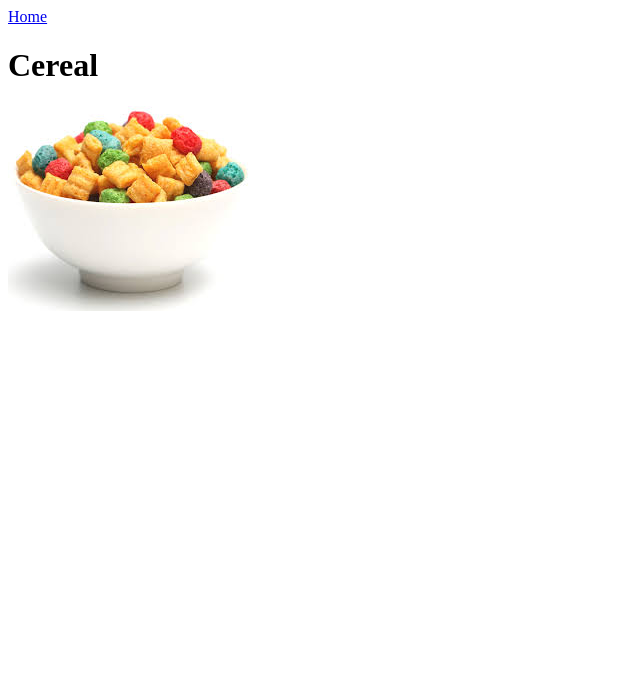
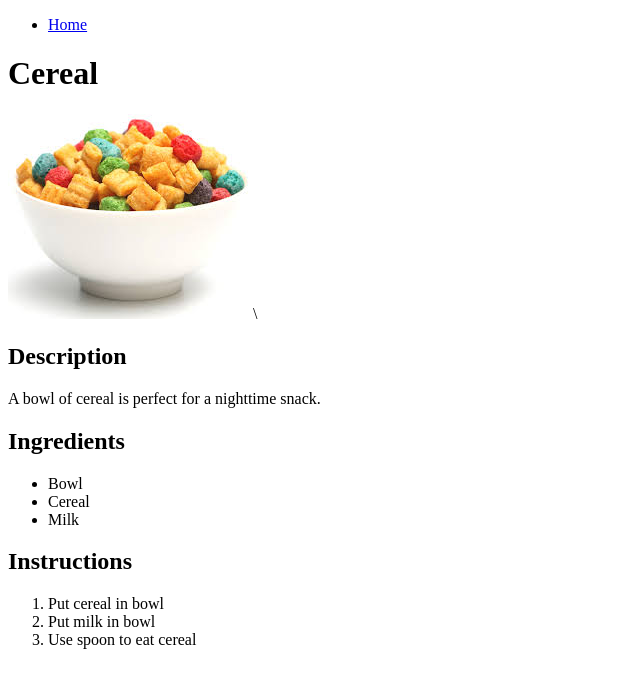
Before and after one commit to donjd/odin-recipes, a plain HTML site: page recipes/cereal.html in a window 1280 px wide. Shown: the whole page, without its empty margins (0-640 px from the left). Drawn offline with Linux system fonts and the light colour scheme.

Commit message:
Add instructions to cereal page.

```diff
--- a/recipes/cereal.html
+++ b/recipes/cereal.html
@@ -6,8 +6,29 @@
         <title>Cereal</title>
     </head>
     <body>
-        <a href="index.html">Home</a>
+        <header>
+            <nav>
+                <ul>
+                    <li><a href="index.html">Home</a></li>
+                </ul>
+            </nav>
+        </header>
+
         <h1>Cereal</h1>
-        <img src="images/cereal-image.jpeg" alt="A bowl of captain crunch cereal.">
+        <img src="images/cereal-image.jpeg" alt="A bowl of captain crunch cereal.">\
+        <h2>Description</h2>
+        <p>A bowl of cereal is perfect for a nighttime snack.</p>
+        <h2>Ingredients</h2>
+        <ul>
+            <li>Bowl</li>
+            <li>Cereal</li>
+            <li>Milk</li>
+        </ul>
+        <h2>Instructions</h2>
+        <ol>
+            <li>Put cereal in bowl</li>
+            <li>Put milk in bowl</li>
+            <li>Use spoon to eat cereal</li>
+        </ol>
     </body>
 </html>
```
Also changed, not shown: recipes/crepes.html (+3 -3 lines), recipes/index.html (+1 -1 lines).
